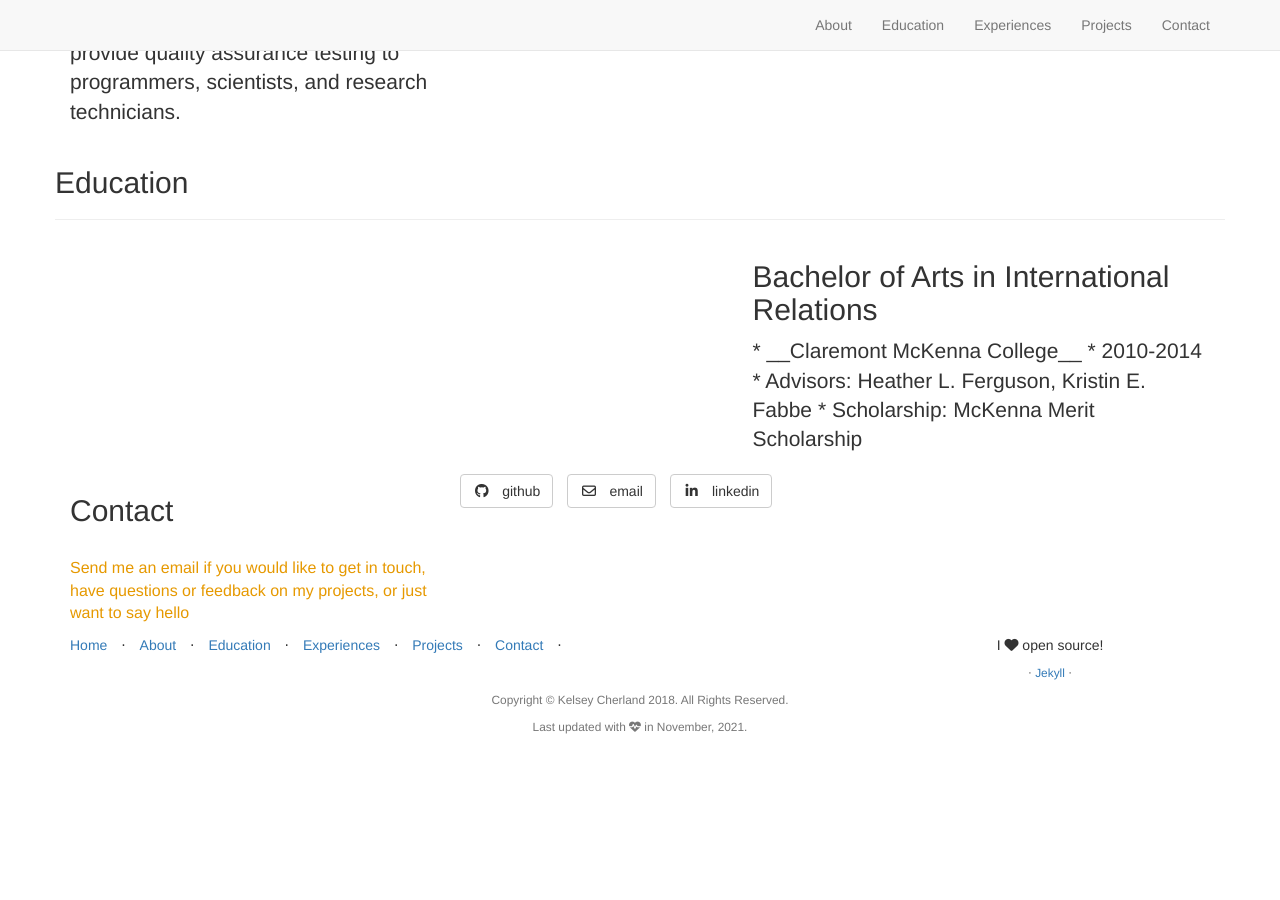
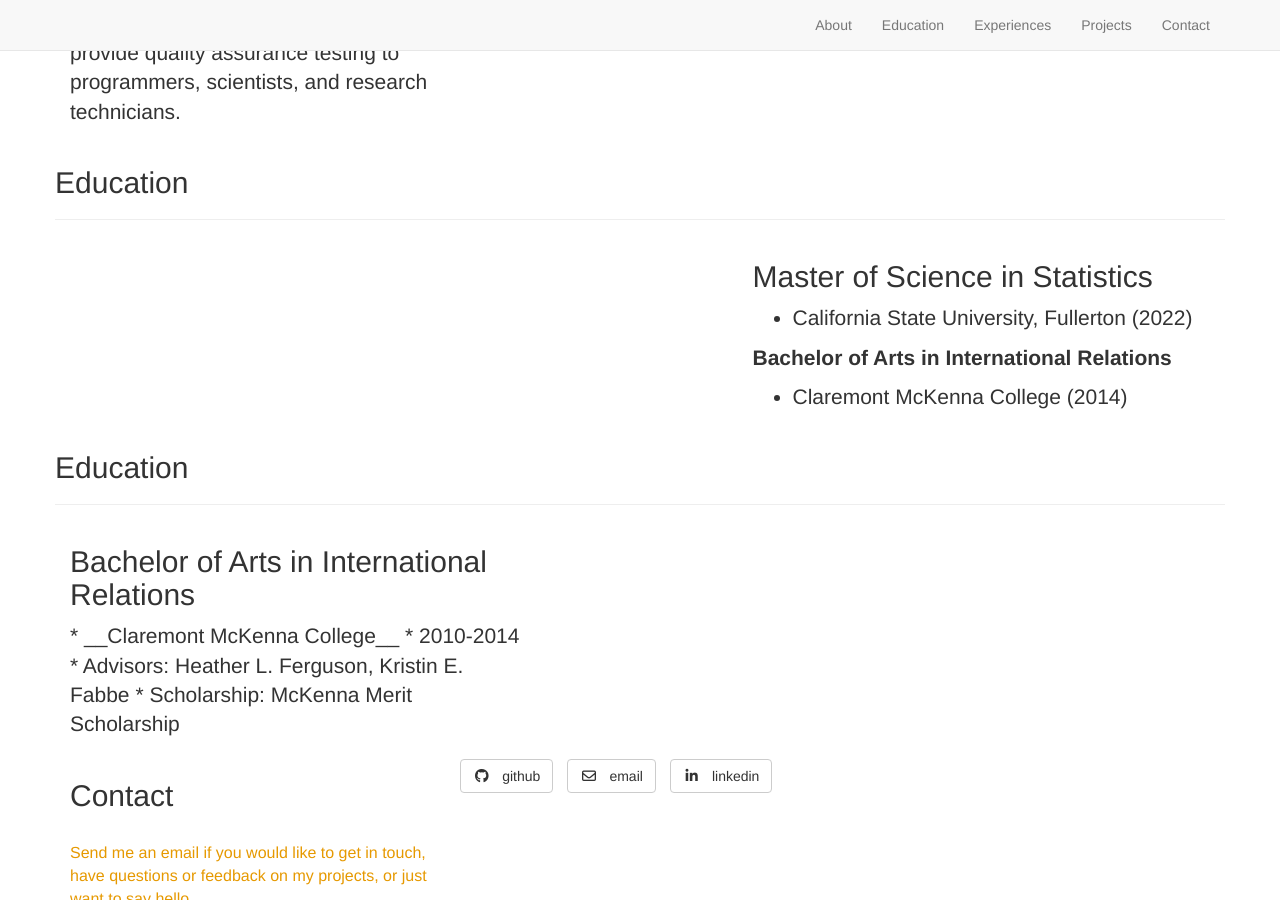
Before and after one commit to figur8s/kcherland.github.io, a Jekyll site: the page built from _posts/2000-1-1-edu.markdown, in a window 1280 px wide and 900 px high, scrolled down 1821 px. Built offline with Jekyll 4.4.1, drawn with Linux system fonts in a browser that asks for light colours; nearby versions of some CDN libraries; library files that are not in the unit come from our copies; before the commit the page ends 2567 px from its top, so only the background shows below that.

Commit message:
Update 2000-1-1-edu.markdown

```diff
--- a/_posts/2000-1-1-edu.markdown
+++ b/_posts/2000-1-1-edu.markdown
@@ -1,12 +1,10 @@
 ---
 layout: default
 img: grad_csuf.jpg
-category:
-title: Education
+category: Education
+title: Master of Science in Statistics
 description:
 ---
-
-__Master of Science in Statistics__
 
 * California State University, Fullerton (2022)
 
```
